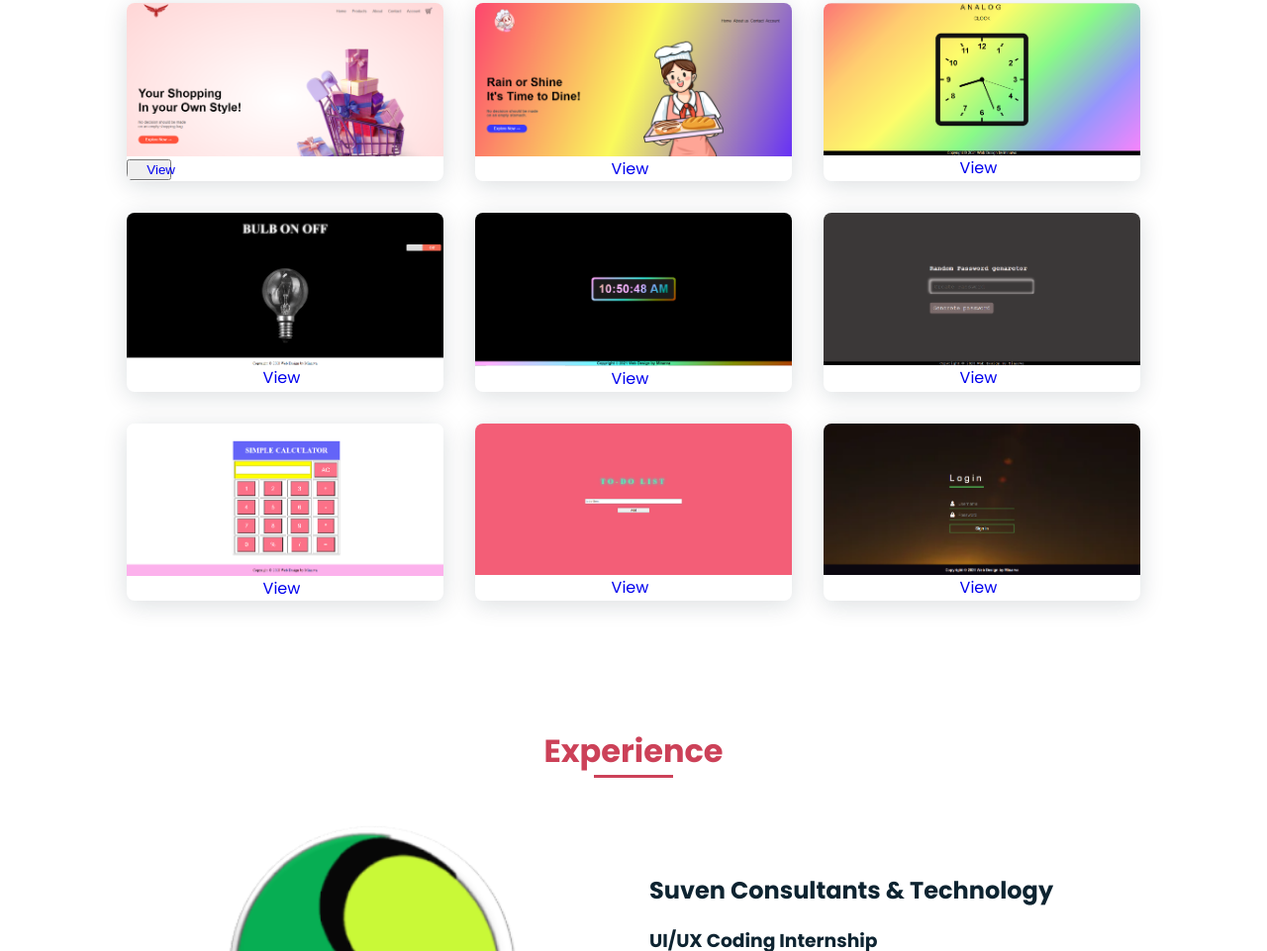
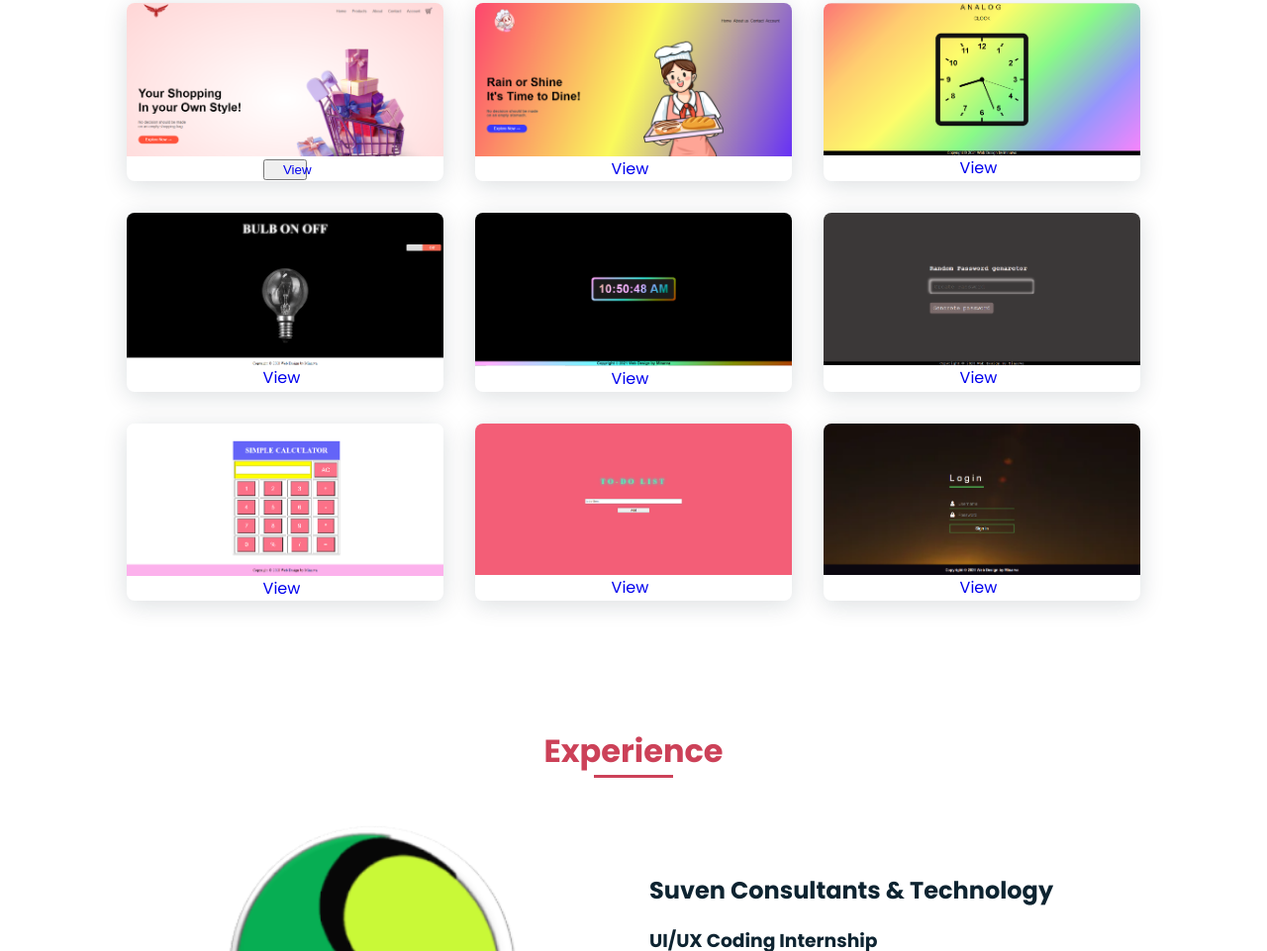
Before and after one commit to 2478/PF_Old, a plain HTML site: page index.html in a window 1280 px wide. Shown: the part 2301-3262 px from the top of the page at 99% size. Drawn offline with nearby package versions, Linux system fonts and the light colour scheme.

Commit message:
Update index.html

```diff
--- a/index.html
+++ b/index.html
@@ -163,7 +163,7 @@
                 <div class="work__container bd-grid">
                     <div class="work__img">
                         <img src="assets/img/work1.png" alt="">
-                        <button> <a href="https://2478.github.io/ECommerce_Website/" class="btn1">View</a> </button>
+                        <button class="btn1"> <a href="https://2478.github.io/ECommerce_Website/" class="btn1">View</a> </button>
                     </div>
                     <div class="work__img">
                         <img src="assets/img/work2.png" alt="">
```
